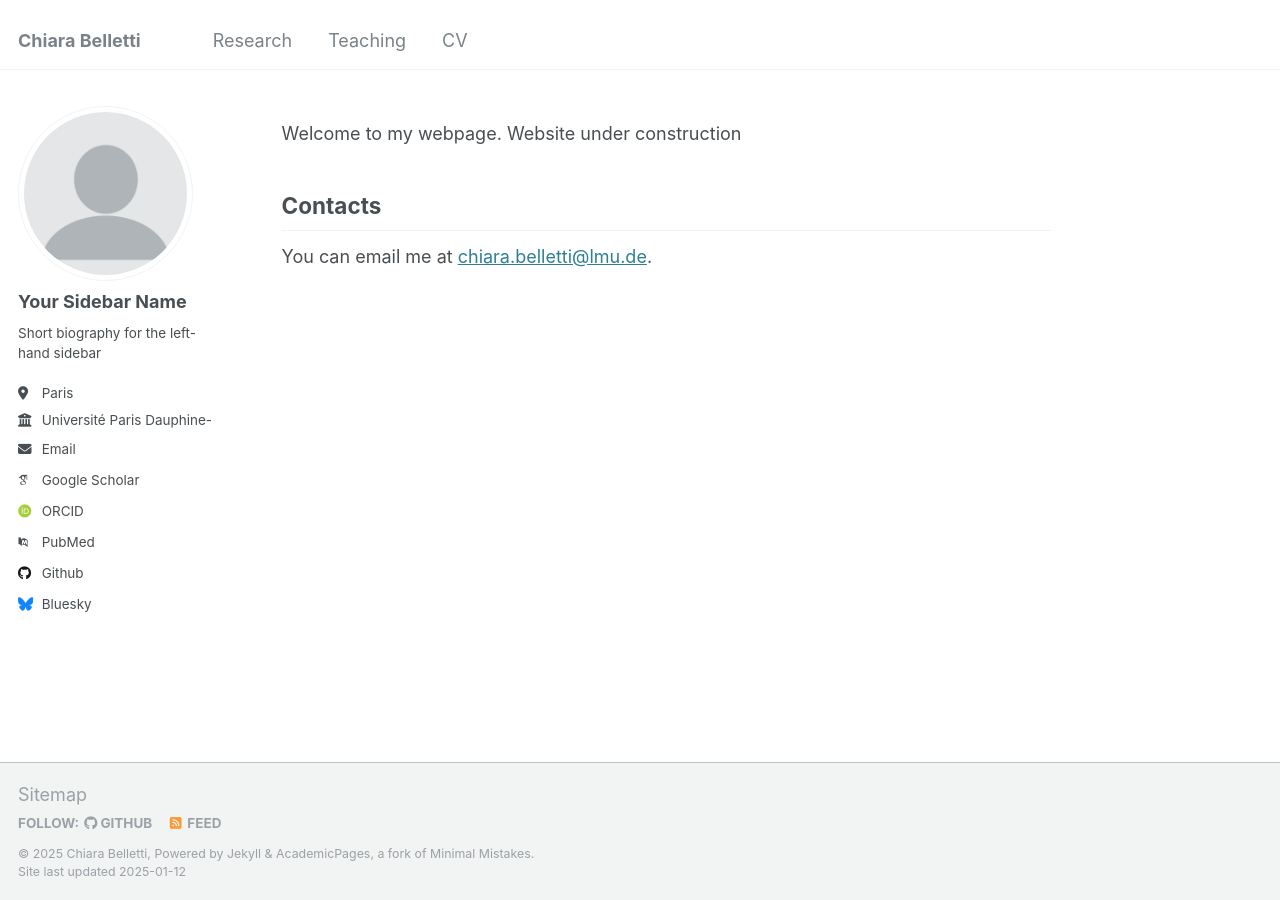
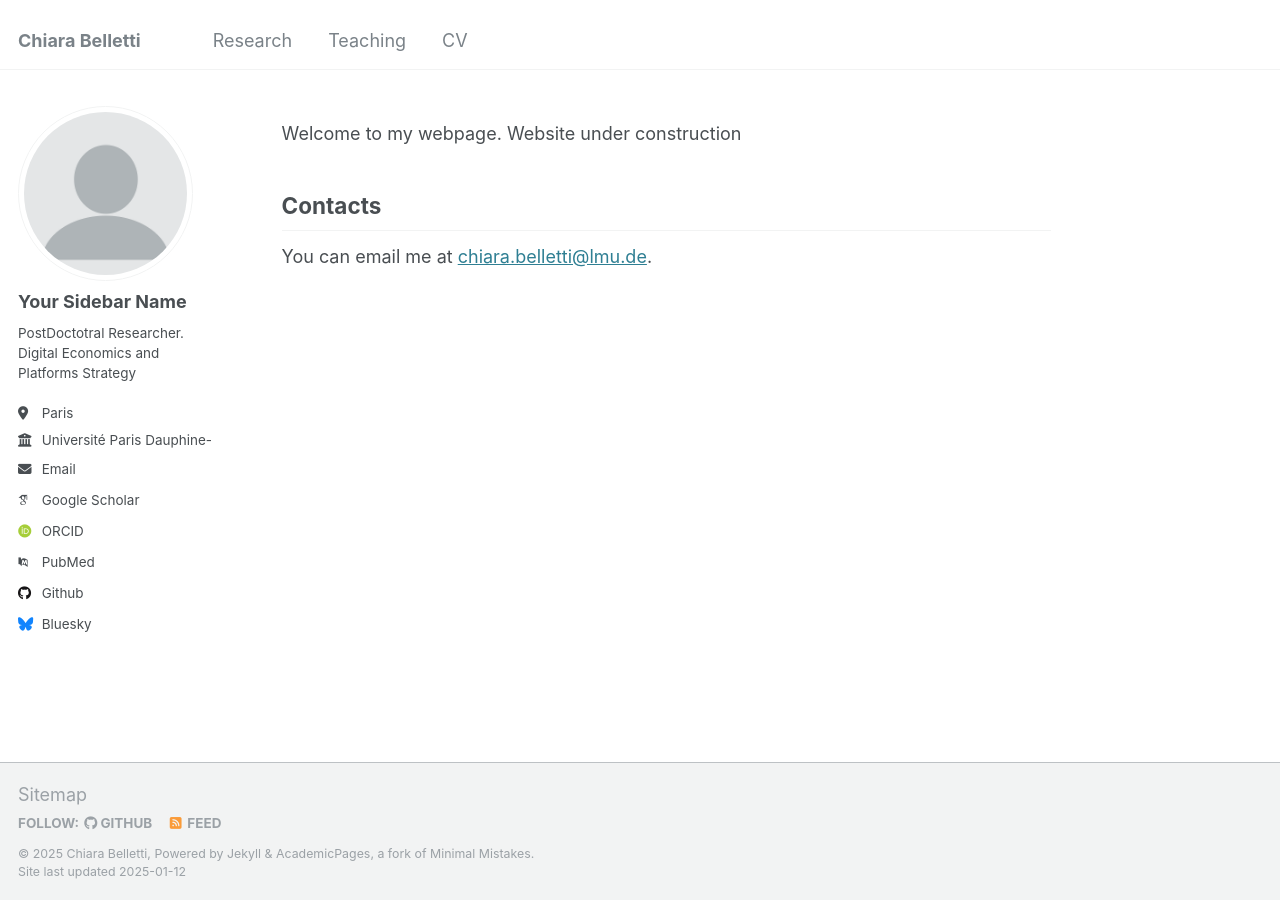
Before and after one commit to ChiaraBelletti/ChiaraBelletti.github.io, a Jekyll site: the page built from _pages/about.md, in a window 1280 px wide. Built offline with Jekyll 4.4.1, drawn with Linux system fonts in a browser that asks for light colours; some web fonts are replaced.

Commit message:
Update _config.yml

```diff
--- a/_config.yml
+++ b/_config.yml
@@ -11,7 +11,7 @@ locale                   : "en-US"
 title                    : "Chiara Belletti"
 title_separator          : "-"
 name                     : &name "Chiara Belletti"
-description              : &description "Digital Economics and Platform Strategy"
+description              : &description ""
 url                      : https://chiarabelletti.github.io # the base hostname & protocol for your site e.g. "https://[your GitHub username].github.io"
 baseurl                  : "" # the subpath of your site, e.g. "/blog"
 repository               : "ChiaraBelletti/ChiaraBelletti.github.io"
@@ -24,7 +24,7 @@ author:
   avatar           : "profile.png"
   name             : "Your Sidebar Name"
   pronouns         : # example: "she/her"
-  bio              : "Short biography for the left-hand sidebar"
+  bio              : "PostDoctotral Researcher. Digital Economics and Platforms Strategy"
   location         : "Paris"
   employer         : "Université Paris Dauphine-PSL"
   uri              : # URL
```
